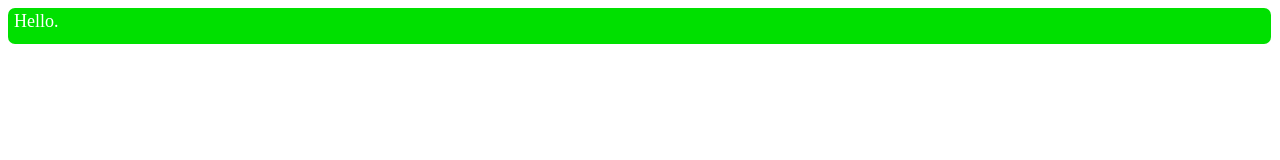
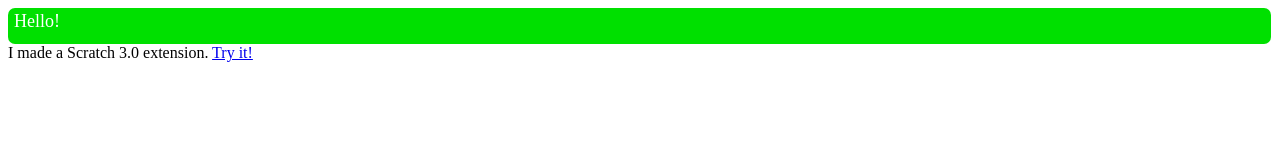
Before and after one commit to M-S-72/M-S-72.github.io, a plain HTML site: page index.html in a window 1280 px wide. Drawn offline with Linux system fonts and the light colour scheme.

Commit message:
Link to scratch-gui

```diff
--- a/index.html
+++ b/index.html
@@ -9,7 +9,9 @@
 
  <body>
 
-  <header> Hello. </header>
+  <header> Hello! </header>
+
+  I made a Scratch 3.0 extension. <a href="./scratch-gui">Try it!</a>
 
  </body>
 
```
